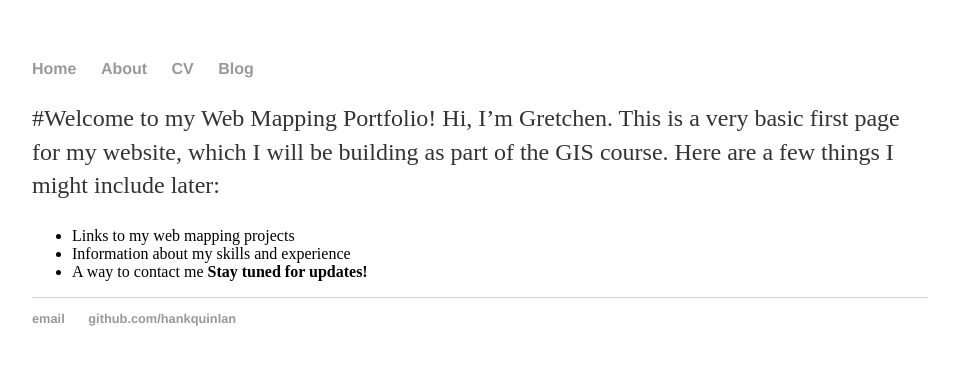
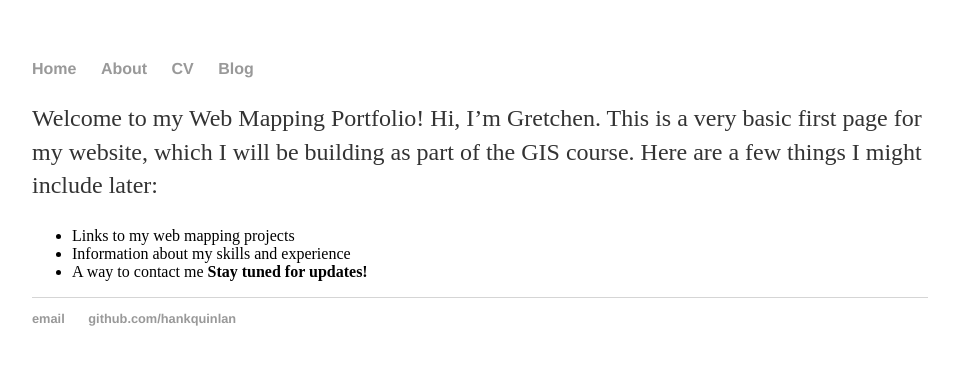
Before and after one commit to greta-f/greta-f.github.io, a Jekyll site: the page built from index.md, in a window 1280 px wide. Shown: the top 365 px of the page, without its empty margins (160-1119 px from the left). Built offline with Jekyll 4.4.1, drawn with Linux system fonts in a browser that asks for light colours; our own code applies the rules of GitHub Pages for plain Markdown files.

```diff
--- a/index.md
+++ b/index.md
@@ -1,4 +1,4 @@
-#Welcome to my Web Mapping Portfolio!
+Welcome to my Web Mapping Portfolio!
 Hi, I'm Gretchen.
 This is a very basic first page for my website, which I will be building as part of the GIS course.
 Here are a few things I might include later:
```
